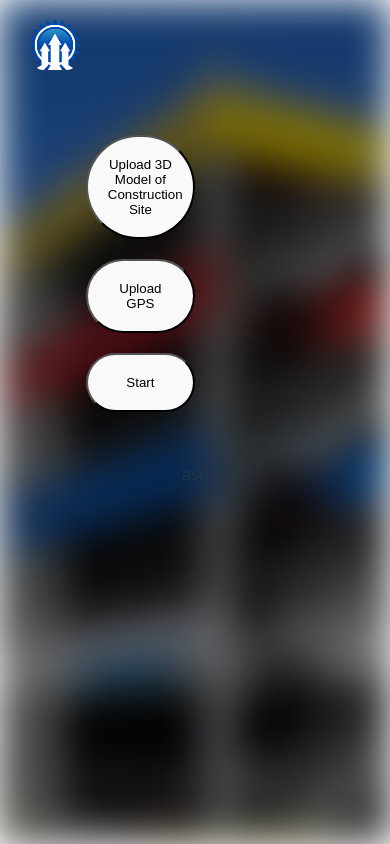
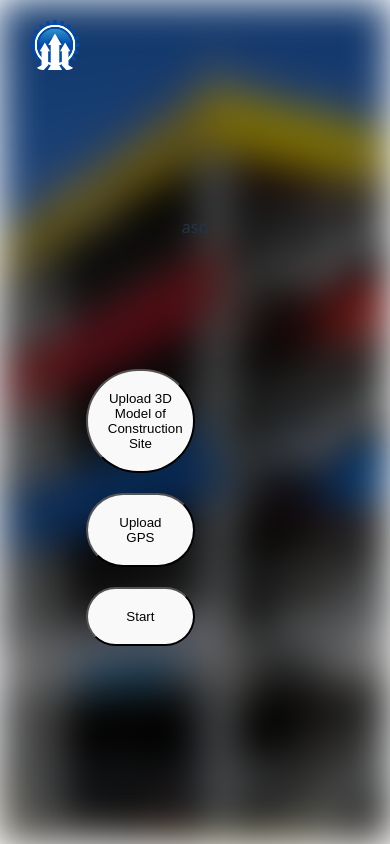
Before and after one commit to drinaissante/KeepUp, a React (Vite) app: page /projects/upload in a window 390 px wide. Built offline with nearby package versions, Linux system fonts and the light colour scheme.

Commit message:
Base done

```diff
--- a/src/styles/Upload.css
+++ b/src/styles/Upload.css
@@ -22,9 +22,11 @@
 
 .upload-content {
     display: flex;
-    flex-direction: column;
+    flex-direction: column-reverse;
+
     justify-content: center;
     align-items: center;
+
     gap: 50px;
     margin: 10%;
 }
@@ -33,14 +35,21 @@
     padding: 20px;
     border-radius: 4rem;
     width: 50%;
+
+
 }
 
 .preview {
     display: flex;
     top: 10px;
+
+    padding: 80px;
+    background: linear-gradient(to top left, var(--blue));
 }
 
 /* Mobile */
 @media (max-width: 600px) {
-
+    .upload-content {
+        flex-direction: column-reverse;
+    }
 }
```
